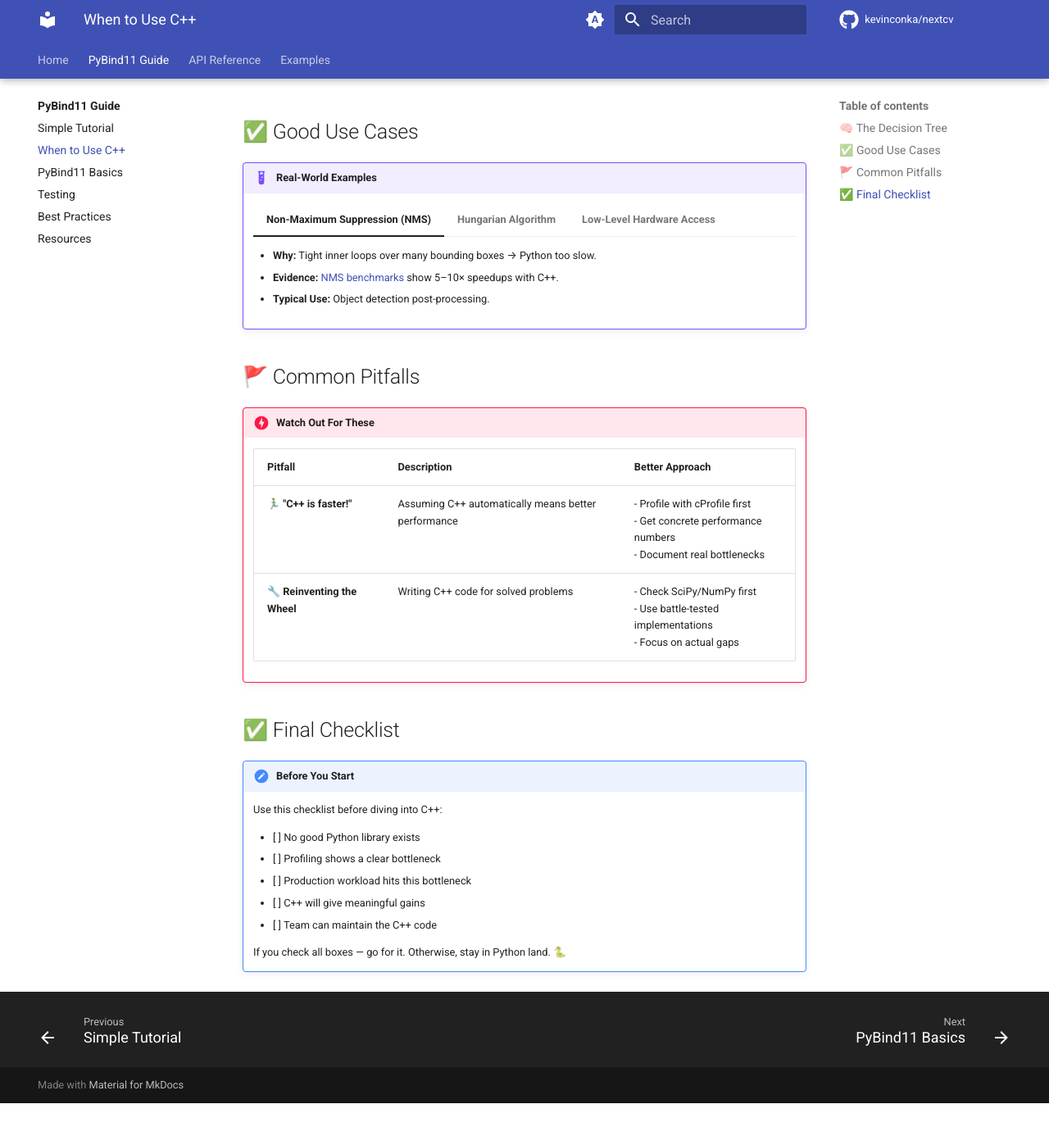
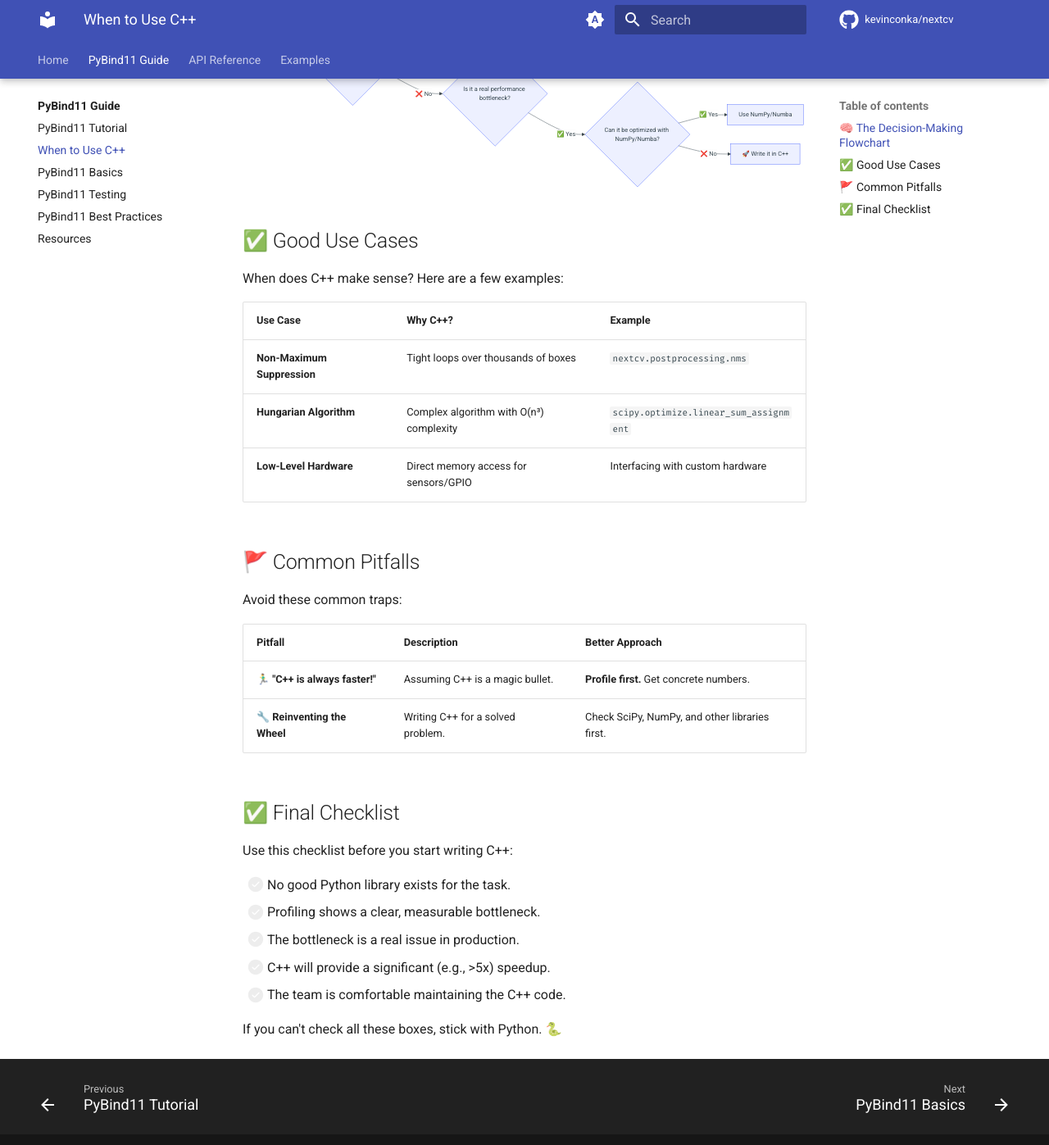
Before and after one commit to kevinconka/nextcv, an MkDocs documentation site: the page built from docs/pybind11/when-to-use-cpp.md, in a window 1280 px wide and 1400 px high, scrolled down 534 px. Shown: the top 1397 px of the window at 82% size. Built offline with MkDocs 1.6.1 and Material for MkDocs 9.7.7, drawn with Linux system fonts in a browser that asks for light colours; comment, search, counter and statistics services are not loaded; before the commit the page ends 1880 px from its top, so only the background shows below that; some of the changed text lies outside the part shown.

Commit message:
Refactor documentation structure and enhance navigation
- Updated `mkdocs.yml` to improve the navigation hierarchy, organizing the Home section into subtopics for better clarity.
- Added new documentation files for "Getting Started" and "Contributing," providing comprehensive guides for new users and contributors.
- Removed the outdated `docs/index.md` file to streamline the documentation.
- Enhanced the README.md to better reflect the project's philosophy and key features, improving user engagement.
- Introduced a new `pymdownx.tasklist` extension in the markdown configuration for improved task management in documentation.

````diff
--- a/docs/pybind11/when-to-use-cpp.md
+++ b/docs/pybind11/when-to-use-cpp.md
@@ -1,68 +1,54 @@
 # When to Use C++
 
-Before you touch C++, ask yourself: **do I really need it?** C++ adds complexity, so use it only when it makes a meaningful impact.
+Before you write a single line of C++, ask yourself one question: **Do I really need it?**
 
-!!! tip "The TL;DR"
-    Only use C++ when you have a real performance bottleneck that can't be solved with existing Python tools.
+C++ adds complexity. Use it only when it provides a *meaningful* impact.
 
-## 🧠 The Decision Tree
+!!! tip "The Golden Rule"
+    Only use C++ for real performance bottlenecks that can't be solved with existing Python tools like NumPy or Numba.
 
-=== "Question 1: Existing Solutions?"
-    **Does a good Python library already exist?**
-    ✅ Yes → Use it, don't reinvent the wheel.
-    ❌ No → Continue to Question 2.
+## 🧠 The Decision-Making Flowchart
 
-=== "Question 2: Performance Critical?"
-    **Is this operation actually slow in Python?**
-    ❌ No → Stick with Python (premature optimization ≠ productivity).
-    ✅ Yes → Continue to Question 3.
+Here's a simple flowchart to guide your decision:
 
-=== "Question 3: Real Bottleneck?"
-    **Is it a *real* production bottleneck?**
-    ❌ No → Python is fine (users won't notice).
-    ✅ Yes → Continue to Question 4.
-
-=== "Question 4: C++ Advantage?"
-    **Would C++ optimizations (SIMD, memory layout) make a big difference?**
-    ❌ No → Try [NumPy](https://numpy.org/) or [Numba](https://numba.pydata.org/) first.
-    ✅ Yes → 🚀 Write it in C++.
+```mermaid
+graph LR
+    A[Start] --> B{A good Python library exists?};
+    B -- ✅ Yes --> C[Use it!];
+    B -- ❌ No --> D{Is it a real performance bottleneck?};
+    D -- ❌ No --> E[Stick with Python];
+    D -- ✅ Yes --> F{Can it be optimized with NumPy/Numba?};
+    F -- ✅ Yes --> G[Use NumPy/Numba];
+    F -- ❌ No --> H[🚀 Write it in C++];
+```
 
 ## ✅ Good Use Cases
 
-!!! example "Real-World Examples"
+When does C++ make sense? Here are a few examples:
 
-    === "Non-Maximum Suppression (NMS)"
-        - **Why:** Tight inner loops over many bounding boxes → Python too slow.
-        - **Evidence:** [NMS benchmarks](https://github.com/ultralytics/yolov5/issues/5793) show 5–10× speedups with C++.
-        - **Typical Use:** Object detection post-processing.
-
-    === "Hungarian Algorithm"
-        - **Why:** Matching problem grows O(n³), so Python overhead hurts fast.
-        - **Evidence:** [SciPy's linear_sum_assignment](https://docs.scipy.org/doc/scipy/reference/generated/scipy.optimize.linear_sum_assignment.html) is implemented in C for this reason.
-        - **Typical Use:** Tracking and object assignment.
-
-    === "Low-Level Hardware Access"
-        - **Why:** Direct hardware control needs low-level access that Python can't provide.
-        - **Evidence:** Libraries like WiringPi and pigpio are C-based for reliable timing.
-        - **Typical Use:** IMU sensors, GPIO control, I2C/SPI communication.
+| Use Case | Why C++? | Example |
+| :--- | :--- | :--- |
+| **Non-Maximum Suppression** | Tight loops over thousands of boxes | `nextcv.postprocessing.nms` |
+| **Hungarian Algorithm** | Complex algorithm with O(n³) complexity | `scipy.optimize.linear_sum_assignment` |
+| **Low-Level Hardware** | Direct memory access for sensors/GPIO | Interfacing with custom hardware |
 
 ## 🚩 Common Pitfalls
 
-!!! danger "Watch Out For These"
-    | Pitfall | Description | Better Approach |
-    |---------|-------------|-----------------|
-    | 🏃‍♂️ **"C++ is faster!"** | Assuming C++ automatically means better performance | - Profile with cProfile first<br>- Get concrete performance numbers<br>- Document real bottlenecks |
-    | 🔧 **Reinventing the Wheel** | Writing C++ code for solved problems | - Check SciPy/NumPy first<br>- Use battle-tested implementations<br>- Focus on actual gaps |
+Avoid these common traps:
+
+| Pitfall | Description | Better Approach |
+| :--- | :--- | :--- |
+| 🏃‍♂️ **"C++ is always faster!"** | Assuming C++ is a magic bullet. | **Profile first.** Get concrete numbers. |
+| 🔧 **Reinventing the Wheel** | Writing C++ for a solved problem. | Check SciPy, NumPy, and other libraries first. |
 
 ## ✅ Final Checklist
 
-!!! note "Before You Start"
-    Use this checklist before diving into C++:
+Use this checklist before you start writing C++:
 
-    - [ ] No good Python library exists
-    - [ ] Profiling shows a clear bottleneck
-    - [ ] Production workload hits this bottleneck
-    - [ ] C++ will give meaningful gains
-    - [ ] Team can maintain the C++ code
+- [ ] No good Python library exists for the task.
+- [ ] Profiling shows a clear, measurable bottleneck.
+- [ ] The bottleneck is a real issue in production.
+- [ ] C++ will provide a significant (e.g., >5x) speedup.
+- [ ] The team is comfortable maintaining the C++ code.
 
-    If you check all boxes — go for it. Otherwise, stay in Python land. 🐍
+If you can't check all these boxes, stick with Python. 🐍
--- a/mkdocs.yml
+++ b/mkdocs.yml
@@ -45,14 +45,17 @@ theme:
         name: Switch to system preference
 
 nav:
-  - Home: index.md
+  - Home:
+      - Home: home/index.md
+      - Getting Started: home/getting-started.md
+      - Contributing: home/contributing.md
   - PyBind11 Guide:
-      - Overview: pybind11/index.md
-      - Simple Tutorial: pybind11/simple-tutorial.md
+      - PyBind11 Overview: pybind11/index.md
+      - PyBind11 Tutorial: pybind11/simple-tutorial.md
       - When to Use C++: pybind11/when-to-use-cpp.md
       - PyBind11 Basics: pybind11/pybind11-basics.md
-      - Testing: pybind11/testing.md
-      - Best Practices: pybind11/best-practices.md
+      - PyBind11 Testing: pybind11/testing.md
+      - PyBind11 Best Practices: pybild11/best-practices.md
       - Resources: pybind11/resources.md
   - API Reference: reference/
   - Examples: examples/
@@ -66,6 +69,8 @@ markdown_extensions:
       slugify: !!python/object/apply:pymdownx.slugs.slugify
         kwds:
           case: lower
+  - pymdownx.tasklist:
+      custom_checkbox: true
   - pymdownx.emoji:
       emoji_index: !!python/name:material.extensions.emoji.twemoji
       emoji_generator: !!python/name:material.extensions.emoji.to_svg
````
Also changed, not shown: .pre-commit-config.yaml (+20 -20 lines), README.md (+77 -201 lines), docs/home/contributing.md (added, +43 -0 lines), docs/home/getting-started.md (added, +62 -0 lines), docs/home/index.md (added, +37 -0 lines), docs/index.md (deleted, +0 -43 lines), docs/pybind11/index.md (+15 -27 lines).
